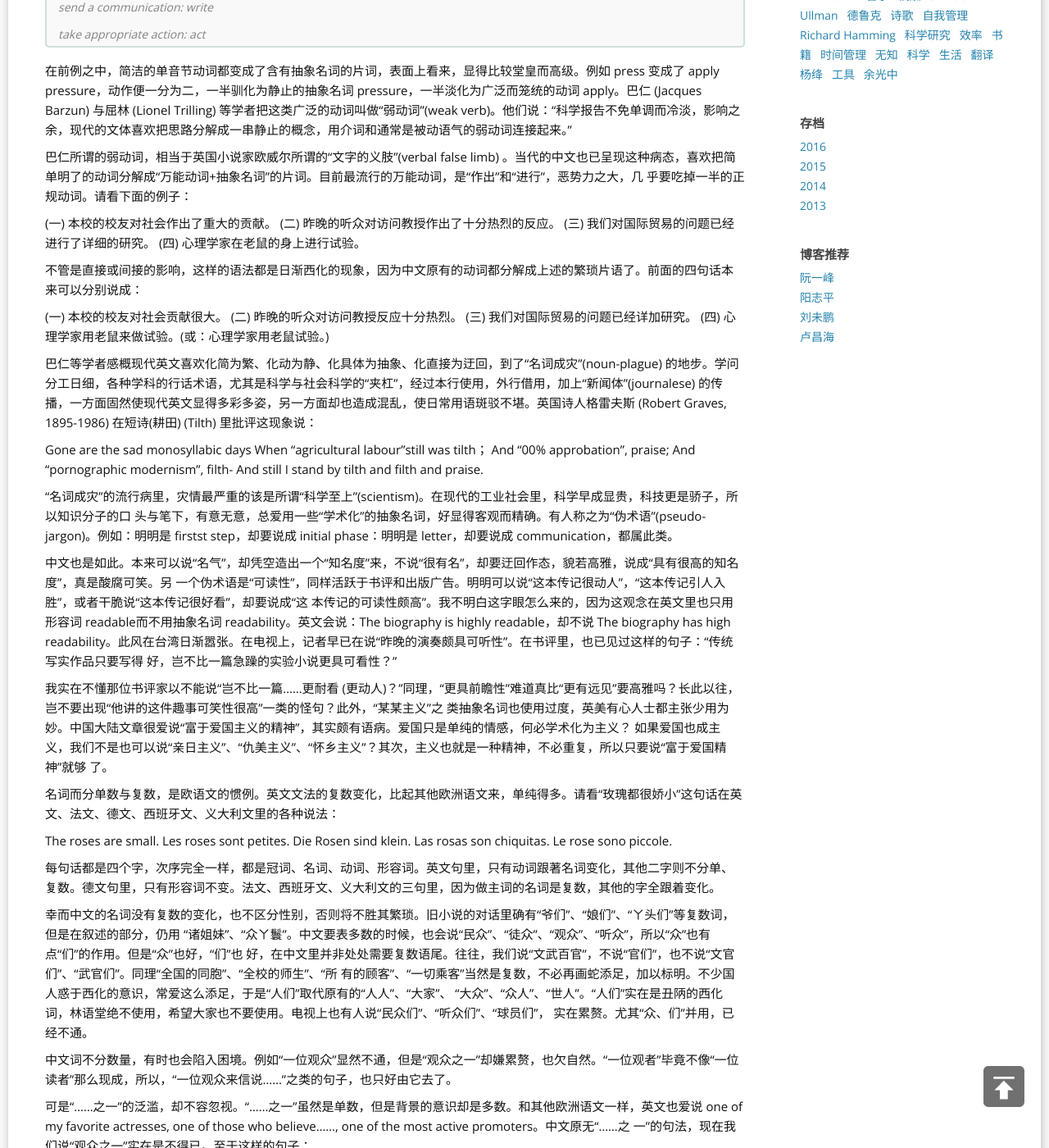
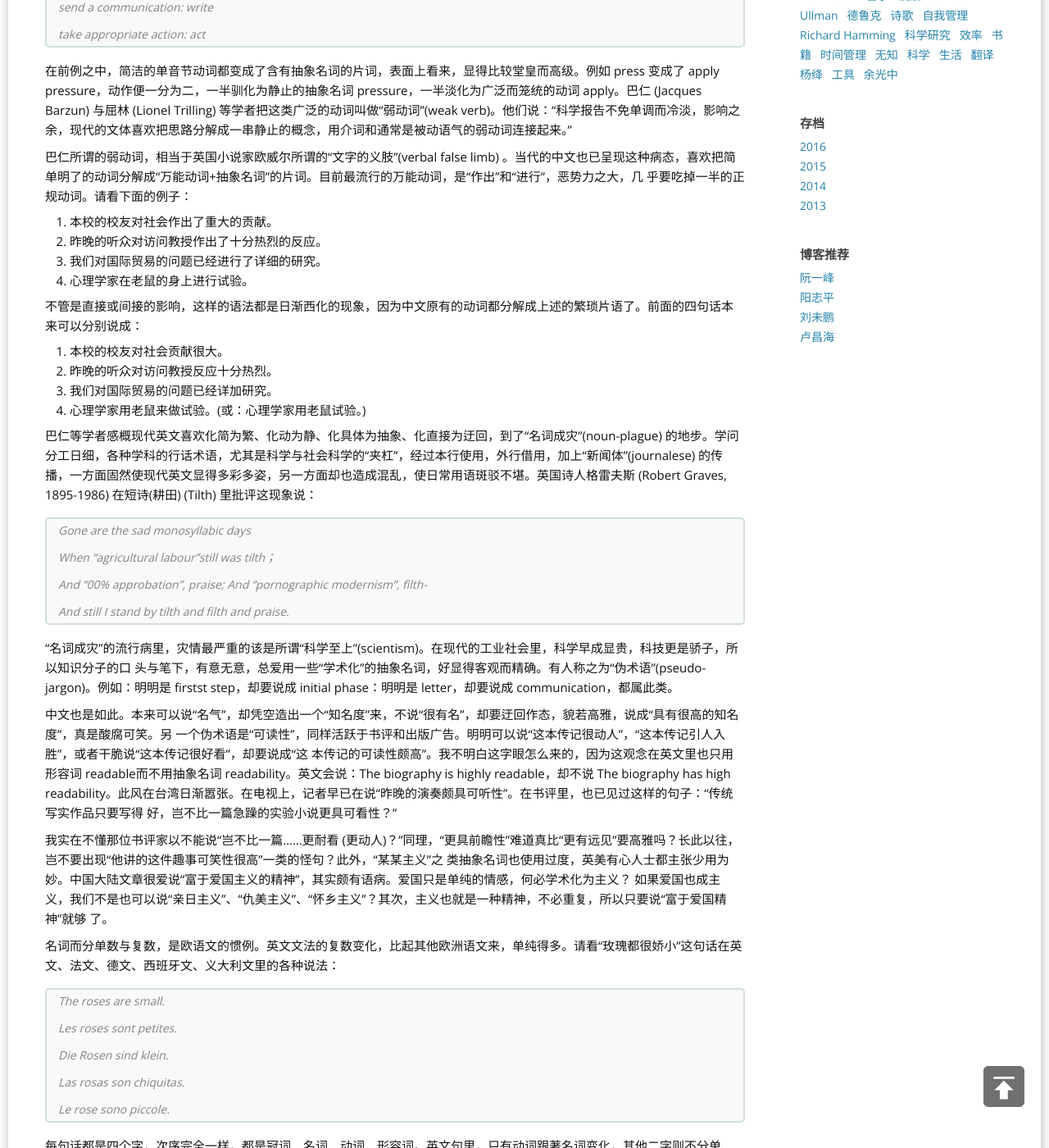
Before and after one commit to geekepub/geekepub.github.io, a Jekyll site: the page built from _posts/2016-06-20-怎样改进英式中文.md, in a window 1280 px wide and 1400 px high, scrolled down 1309 px. Shown: the whole window at 82% size. Built offline with Jekyll 4.4.1, drawn with Linux system fonts in a browser that asks for light colours; nearby versions of some CDN libraries; comment, search, counter and statistics services are not loaded; some of the changed text lies outside the part shown.

Commit message:
Update 2016-06-20-怎样改进英式中文.md

```diff
--- a/_posts/2016-06-20-怎样改进英式中文.md
+++ b/_posts/2016-06-20-怎样改进英式中文.md
@@ -39,25 +39,28 @@ tags:
 
 巴仁所谓的弱动词，相当于英国小说家欧威尔所谓的“文字的义肢”(verbal false limb) 。当代的中文也已呈现这种病态，喜欢把简单明了的动词分解成“万能动词+抽象名词”的片词。目前最流行的万能动词，是“作出”和“进行”，恶势力之大，几 乎要吃掉一半的正规动词。请看下面的例子：
 
-(一) 本校的校友对社会作出了重大的贡献。
-(二) 昨晚的听众对访问教授作出了十分热烈的反应。
-(三) 我们对国际贸易的问题已经进行了详细的研究。
-(四) 心理学家在老鼠的身上进行试验。
+1.  本校的校友对社会作出了重大的贡献。
+2. 昨晚的听众对访问教授作出了十分热烈的反应。
+3. 我们对国际贸易的问题已经进行了详细的研究。
+4. 心理学家在老鼠的身上进行试验。
 
 不管是直接或间接的影响，这样的语法都是日渐西化的现象，因为中文原有的动词都分解成上述的繁琐片语了。前面的四句话本来可以分别说成：
 
-(一) 本校的校友对社会贡献很大。
-(二) 昨晚的听众对访问教授反应十分热烈。
-(三) 我们对国际贸易的问题已经详加研究。
-(四) 心理学家用老鼠来做试验。(或：心理学家用老鼠试验。)
+1. 本校的校友对社会贡献很大。
+2. 昨晚的听众对访问教授反应十分热烈。
+3. 我们对国际贸易的问题已经详加研究。
+4. 心理学家用老鼠来做试验。(或：心理学家用老鼠试验。)
 
 巴仁等学者感概现代英文喜欢化简为繁、化动为静、化具体为抽象、化直接为迂回，到了“名词成灾”(noun-plague) 的地步。学问分工日细，各种学科的行话术语，尤其是科学与社会科学的“夹杠”，经过本行使用，外行借用，加上“新闻体”(journalese) 的传播，一方面固然使现代英文显得多彩多姿，另一方面却也造成混乱，使日常用语斑驳不堪。英国诗人格雷夫斯 (Robert Graves, 1895-1986) 在短诗(耕田) (Tilth) 里批评这现象说：
 
-Gone are the sad monosyllabic days
-When "agricultural labour"still was tilth；
-And "00% approbation", praise;
-And "pornographic modernism", filth-
-And still I stand by tilth and filth and praise.
+> Gone are the sad monosyllabic days
+>
+> When "agricultural labour"still was tilth；
+>
+> And "00% approbation", praise;
+> And "pornographic modernism", filth-
+>
+> And still I stand by tilth and filth and praise.
 
 “名词成灾”的流行病里，灾情最严重的该是所谓“科学至上”(scientism)。在现代的工业社会里，科学早成显贵，科技更是骄子，所以知识分子的口 头与笔下，有意无意，总爱用一些“学术化”的抽象名词，好显得客观而精确。有人称之为“伪术语”(pseudo-jargon)。例如：明明是 firstst step，却要说成 initial phase：明明是 letter，却要说成 communication，都属此类。
 
@@ -67,11 +70,15 @@ And still I stand by tilth and filth and praise.
 
 名词而分单数与复数，是欧语文的惯例。英文文法的复数变化，比起其他欧洲语文来，单纯得多。请看“玫瑰都很娇小”这句话在英文、法文、德文、西班牙文、义大利文里的各种说法：
 
-The roses are small.
-Les roses sont petites.
-Die Rosen sind klein.
-Las rosas son chiquitas.
-Le rose sono piccole.
+> The roses are small.
+>
+> Les roses sont petites.
+>
+> Die Rosen sind klein.
+>
+> Las rosas son chiquitas.
+>
+> Le rose sono piccole.
 
 每句话都是四个字，次序完全一样，都是冠词、名词、动词、形容词。英文句里，只有动词跟著名词变化，其他二字则不分单、复数。德文句里，只有形容词不变。法文、西班牙文、义大利文的三句里，因为做主词的名词是复数，其他的字全跟着变化。
 
@@ -82,8 +89,9 @@ Le rose sono piccole.
 可是“……之一”的泛滥，却不容忽视。“……之一”虽然是单数，但是背景的意识却是多数。和其他欧洲语文一样，英文也爱说 one of my favorite actresses, one of those who believe……, one of the most active promoters。中文原无“……之
 一”的句法，现在我们说“观众之一”实在是不得已。至于这样的句子：
 
-刘伶是竹林七贤之一。
-作为竹林七贤之一的刘伶……
+> 刘伶是竹林七贤之一。
+>
+> 作为竹林七贤之一的刘伶……
 
 目前已经非常流行。前一句虽然西化，但不算冗赘。后一句却恶性西化的畸婴，不但“作为”二字纯然多余，“之一的”也文白来杂，读来破碎，把主词“刘 伶”压在底下，更是扭捏作态。其实，后一句的意思跟前一句完全一样，却把英文的语法 as one of the Seven Worthies of Bamboo Grove, Liu Ling……生吞活剥地搬到中文里来。
 
@@ -91,8 +99,9 @@ Le rose sono piccole.
 
 “竹林七贤之一”也好，“文房四宝之一”也好，情况都不严重，因为七和四范围明确，同时逻辑上也不能迳说“刘伶是竹林七贤”，“砚乃文房四宝”。目前的不良趋势，是下列这样的句子：
 
-红楼梦是中国文学的名著之一。
-李广乃汉朝名将之一。
+> 红楼梦是中国文学的名著之一。
+>
+> 李广乃汉朝名将之一。
 
 两句之中。“之一”都是蛇足。世间万事万物都有其同俦同类，每次提到其一，都要照顾到其他，也未免太周到了。中国文学名著当然不止一部，汉朝名将当 然也不会只有一人，不加上这死心眼的“之一”，绝对没有人会误会你孤陋寡闻，或者挂一漏万。一旦养成了这种恶习，只怕笔下的句子都要写成“小张是我的好朋 太之一”，“我不过是您的平庸的学生之一”，“他的嗜好之一是收集茶壸”了。
 
@@ -102,9 +111,9 @@ Le rose sono piccole.
 
 在英文里，词性相同的字眼常用and来连接：例如 man and wife, you and I, back and forth。但在中文里，类似的场合往往不用连接词，所以只要说“夫妻”、“你我”、“前后”就够了。同样地，一长串同类词在中文里，也任其并列，无须连 接：例如“东南西北”、“金木水火土”、“礼乐射御书数”、“柴米油盐酱醋茶”皆是。中国人绝不说“开门七件事，柴、米、油、盐、酱、醋以及茶。”谁要这 么说，一定会惹笑。同理，中文只说“思前想后”、“说古道今”。可是近来and的意识已经潜入中文，到处作怪。港报上有过这样的句子：
 
-在政治民主化与经济自由化的发展道路，台北显然比北京起步更早及迈步更快，致在政经体制改革的观念、行动、范围及对象，更为深广更具实质……
-
-这样的文笔实在不很畅顺，例如前半句中，当做连接词的“与”、“及”都不必要。
+> 在政治民主化与经济自由化的发展道路，台北显然比北京起步更早及迈步更快，致在政经体制改革的观念、行动、范围及对象，更为深广更具实质……
+>
+> 这样的文笔实在不很畅顺，例如前半句中，当做连接词的“与”、“及”都不必要。
 
 “与”还可以说不必要，“及”简直就要不得。后半句的“更为深广更具实质”才像中文，“起步更早及迈步更快”简直是英文。“及”字破坏了中文生态， 因为中文没有这种用法。此地一定要用连接词的话，也只能用“而”，不可用“及”。正如 slow but sure在中文里该说“慢而可靠”或者“缓慢而有把握”，却不可说“慢及可靠”或者“缓慢与有把握”。“而”之为连接词，不但可表更进一步，例如“学而时 习之”，还可表后退或修正，例如“国风好色而不淫，小雅怨诽而不乱”，可谓兼有 and 与 but 之功用。
 
@@ -121,18 +130,22 @@ Le rose sono piccole.
 
 “关于”有几个表兄弟，最出风的是“由于”。这字眼在当代中文里，往往用得不妥：
 
-由于秦末天下大乱，(所以) 群雄四起。
-由于好奇心的驱使，我向窗内看了一眼。
-由于他的家境贫穷，使得他只好休学。
+> 由于秦末天下大乱，(所以) 群雄四起。
+>
+> 由于好奇心的驱使，我向窗内看了一眼。
+>
+> 由于他的家境贫穷，使得他只好休学。
 
 英文在形式上重逻辑，喜欢交代事物物的因果关系。中文则不尽然。“清风徐来，水波不兴”，其中当然有因果关系，但是中文只用上下文作不言之喻。换了 是英文，恐怕会说“因为清风徐来，所以水波不兴”，或者“清风徐来，而不兴起水波”。上列的第一句，其实删掉“由于”与“所以”，不但无损文意，反而可使 文章干净。第二句的“由于好奇心的驱使”并没有什么大毛病 (注四)，可是有点啰嗦，更犯不着动用“驱使”一类的正式字眼。如果简化为“出于好奇，我向窗内看了一眼”或者“为了好奇，我向窗内看了一眼”，就好多 了。第三句的不通，犯者最多。“由于他的家境贫穷”这种片语，只能拿来修饰动词，却不能当做主词。这一句如果删掉“由于”，“使得”一类交代因果的冗词， 写成“他家境贫穷，只好休学”，反觉眉清目秀。
 
 
 英文的副词形式对中文为害尚不显著，但也已经开始了。例如这样的句子：
 
-他苦心孤诣地想出一套好办法来。
-老师苦口婆心地劝了他半天。
-大家苦中作乐地竟然大唱其民谣。
+> 他苦心孤诣地想出一套好办法来。
+>
+> 老师苦口婆心地劝了他半天。
+>
+> 大家苦中作乐地竟然大唱其民谣。
 
 “苦”字开头的三句成语，本来都是动词，套上副词语尾的“地”就降为副词了。这么一来，文章仍然清楚，文法上却主客分明，太讲从属的关系，有点呆板。若把“地”一律删去，代以逗点，不但可以摆脱这主客的关系，语气也会灵活一些。
 
@@ -141,37 +154,43 @@ Le rose sono piccole.
 
 白话文一用到形容词，似乎就离不开“的”，简直无“的”不成句了。在白话文里，这“的”字成了形容词除不掉的尾巴，至少会出现在这些场合：
 
-好的，好的，我就来。是的，没问题。
-快来看这壮丽的落日！
-你的笔干了，先用我的笔吧。
-也像西湖的有里外湖一样，丽芒分为大湖小湖两部分。
-他当然是别有用心的。你不去是对的。
+> 好的，好的，我就来。是的，没问题。
+>
+> 快来看这壮丽的落日！
+>
+> 你的笔干了，先用我的笔吧。
+>
+> 也像西湖的有里外湖一样，丽芒分为大湖小湖两部分。
+>
+> 他当然是别有用心的。你不去是对的。
 
 喜欢用“的”或者无力拒“的”之人，也许还有更多的场合要偏劳这万能“的”字。我说“偏劳”，因为在英文里，形容词常用的语尾有-tive, -able, -ical, -ous等多种，不像在中文里全由“的”来担任。英文句子里常常连用几个形容词，但因语尾变化颇大，不会落入今日中文的公式。例如雪莱的句子：
 
-An old, mad, blind, despised, and dying king──
+> An old, mad, blind, despised, and dying king──
 
 一连五个形容词，直译过来，就成了：
 
-一位衰老的、疯狂的、瞎眼的、被人蔑视的、垂死的君王──
+> 一位衰老的、疯狂的、瞎眼的、被人蔑视的、垂死的君王──
 
 一碰到形容词，就不假思索，交给“的”去组织，正是流行的白话文所以僵化的原因。
 
 白话文所以啰嗦而软弱，虚字太多是一大原因，而用得最滥的虚字正是“的”。学会少用“的”字之道，恐怕是白话文作家的第一课吧。其实许多名作家在这方面都很随便，且举数例为证：
 
-(一) 月光是隔了树照过来的，高处丛生的灌木，落下参差的斑驳的黑影， 峭楞楞如鬼一般；弯弯的杨柳的稀疏的倩影，却又像是画在荷叶上。
+1. 月光是隔了树照过来的，高处丛生的灌木，落下参差的斑驳的黑影， 峭楞楞如鬼一般；弯弯的杨柳的稀疏的倩影，却又像是画在荷叶上。
 
-(二) 最后的鸽群……也许是误认这灰暗的凄冷的天空为夜色的来袭，或是 也预感到风雨的将至，遂过早地飞回它们温暖的木舍。
+2. 最后的鸽群……也许是误认这灰暗的凄冷的天空为夜色的来袭，或是 也预感到风雨的将至，遂过早地飞回它们温暖的木舍。
 
-(三) 白色的鸭也似有一点烦躁了，有不洁的颜色的都市的河沟里传出它们焦 急的叫声。
+3. 白色的鸭也似有一点烦躁了，有不洁的颜色的都市的河沟里传出它们焦 急的叫声。
 
 第一句的“参差的斑驳的黑影”和“弯弯的杨柳的稀疏的倩影”，都是单调而生硬的重叠。用这么多“的”，真有必要吗？为什么不能说“参差而斑驳”呢？ 后面半句的原意本是“弯弯的杨柳投下稀疏的倩影”，却不分层次，连用三个“的”，读者很自然会分成“弯弯的、杨柳的、稀疏的、倩影”。第二句至少可以省掉 三个“的”。就是把“灰暗的凄冷的天空”改成“灰暗而凄冷的天空”，再把“夜色的来袭”和“风雨的将至”改成“夜色来袭”、“风雨将至”。前文说过，中文 好用短句，英文好用名词，尤其是抽象名词。“夜色来袭”何等有力，“夜色的来袭”就松软下来了。最差的该是第三句了。“白色的鸭”跟“白鸭”有什么不同 呢？“有不洁的颜色的都市的河沟”，乱用“的”字，最是惑人。此句原意应是“颜色不洁的都市河沟”(本可简化为)“都市的脏河沟”，但读者同样会念成“有 不洁的、颜色的、都市的、河沟”。
 
 目前的形容词又有了新的花样，那便是用学术面貌的抽象名词来打扮。再举数例为证：
 
-这是难度很高的技巧。
-他不愧为热情型的人。
-太专业性的字眼恐怕查不到吧。
+> 这是难度很高的技巧。
+>
+> 他不愧为热情型的人。
+>
+> 太专业性的字眼恐怕查不到吧。
 
 “难度很高的”是什么鬼话呢？原意不就是“很难的”吗？同理，“热情型的人”就是“热情的人”；“太专业性的字眼”就是“太专门的字眼”。到抽象名词里去兜了一圈回来，门面像是堂皇了，内容仍是空洞的。
 
@@ -183,13 +202,15 @@ Nourritures terrestres，形容词都跟在名词之后；若译成英文，例
 
 目前的白话文，不知何故，几乎一律前饰，似乎不懂后饰之道。例如前引的英文句，若用中文来说，一般人会不假思索说成：“我见到一个长得像你兄弟的男人。” 却很少人会说：“我见到一个男人，长得像你兄弟。”如果句短，前饰也无所谓。如果句长，前饰就太生硬了。例如下面这句：“我见到一个长得像你兄弟说话也有 点像他的陌生男人。”就冗长得尾大不掉了。要是改为后饰，就自然得多：“我见到一个陌生男人，长得像你兄弟，说话也有点像他。”其实文言文的句子往往是后 饰的，例如司马迁写项羽与李广的这两句：
 
-籍长八尺余，力能扛鼎，才气过人。
-广为人长，猿臂，其善射亦天性也。
+> 籍长八尺余，力能扛鼎，才气过人。
+>
+> 广为人长，猿臂，其善射亦天性也。
 
 这两句在当代白话文里，很可能变成：
 
-项籍是一个身高八尺，力能扛鼎，同时才气过人的汉子。
-李广是一个高个子，手臂长得好像猿臂，天性就会射箭的人。
+> 项籍是一个身高八尺，力能扛鼎，同时才气过人的汉子。
+>
+> 李广是一个高个子，手臂长得好像猿臂，天性就会射箭的人。
 
 后饰句可以一路加下去，虽长而不失自然，富于弹性。前饰句以名词压底，一长了，就显得累赘，紧张，不胜负担。所以前饰句是关闭句，后饰句是开放句。
 
@@ -202,27 +223,27 @@ Nourritures terrestres，形容词都跟在名词之后；若译成英文，例
 
 另一端是采用被动词语气。凡是及物动词，莫不发于施者而及于受者。所以用及物动词叙述一件事，不出下列三种方式：
 
-(一) 哥伦布发现了新大陆。
-(二) 新大陆被哥伦布发现了。
-(三) 新大陆被发现了。
+1. 哥伦布发现了新大陆。
+2. 新大陆被哥伦布发现了。
+3. 新大陆被发现了。
 
 第一句施者做主词，乃主动语气。第二句受者做主词，乃被动语气。第三句仍是受者做主词，仍是被动，却不见施者。这三种句子在英文里都很普遍，但在中 文里却以第一种最常见，第二、第三种就少得多。第三种在中文里常变成主动语气，例如“糖都吃光了”，“戏看完了”，“稿写了一半”，“钱已经用了”。
 
 目前西化的趋势，是在原来可以用主动语气的场合改用被动语气。请看下列的例句：
 
-(一) 我不会被你这句话吓倒。
-(二) 他被怀疑偷东西。
-(三) 他这意见不被人们接受。
-(四) 他被升为营长。
-(五) 他不被准许入学。
+1. 我不会被你这句话吓倒。
+2. 他被怀疑偷东西。
+3. 他这意见不被人们接受。
+4. 他被升为营长。
+5. 他不被准许入学。
 
 这些话都失之生硬，违反了中文的生态。其实，我们尽可还原为主动语气如下：
 
-(一) 你这句话吓不倒我。
-(二) 他有偷东西的嫌疑。
-(三) 他这意见大家都不接受。
-(四) 他升为营长。
-(五) 他未获准入学。
+1. 你这句话吓不倒我。
+2. 他有偷东西的嫌疑。
+3. 他这意见大家都不接受。
+4. 他升为营长。
+5. 他未获准入学。
 
 同样，“他被选为议长”不如“他当选为议长”。“他被指出许多错误”也不如“有人指出他许多错误”。“他常被询及该案的真相”也不如“常有人问起他该案的真相”。
 
```
